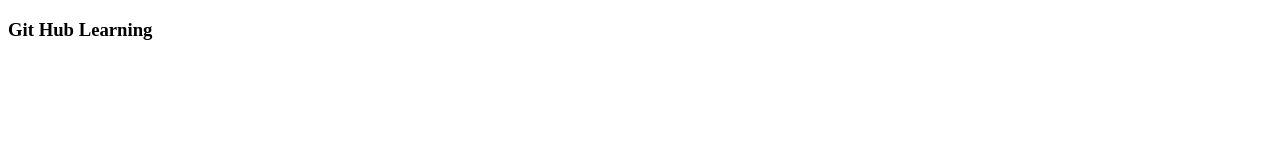
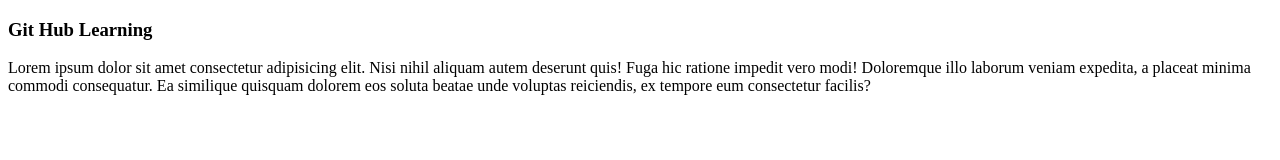
Before and after one commit to haidercse/justPractice, a plain HTML site: page index.html in a window 1280 px wide. Drawn offline with Linux system fonts and the light colour scheme.

Commit message:
p-tag added

```diff
--- a/index.html
+++ b/index.html
@@ -10,6 +10,8 @@
 
 <body>
     <h3>Git Hub Learning</h3>
+    <p>Lorem ipsum dolor sit amet consectetur adipisicing elit. Nisi nihil aliquam autem deserunt quis! Fuga hic ratione impedit vero modi! Doloremque illo laborum veniam expedita, a placeat minima commodi consequatur. Ea similique quisquam dolorem eos soluta
+        beatae unde voluptas reiciendis, ex tempore eum consectetur facilis?</p>
 </body>
 
 </html>
```
